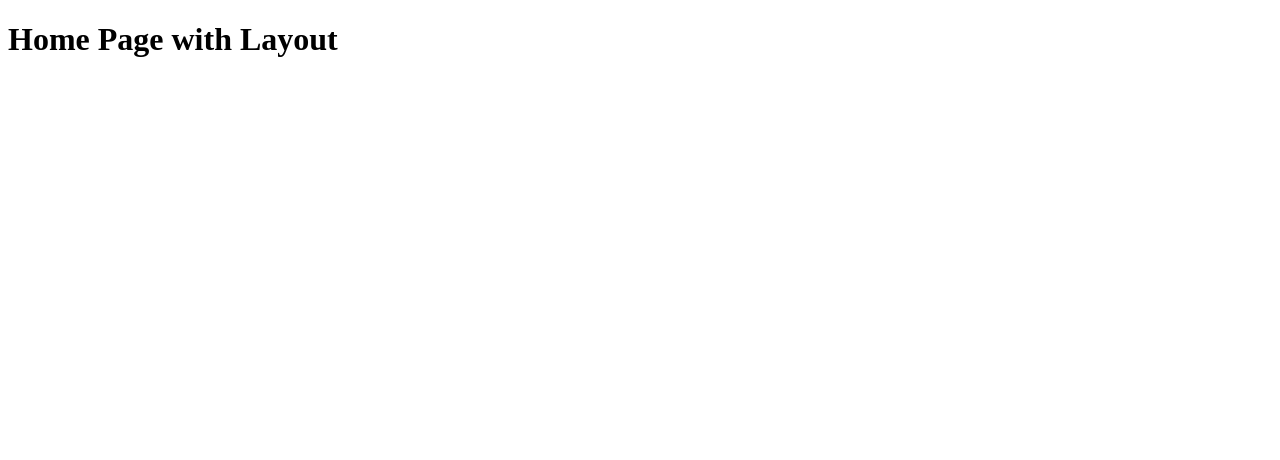
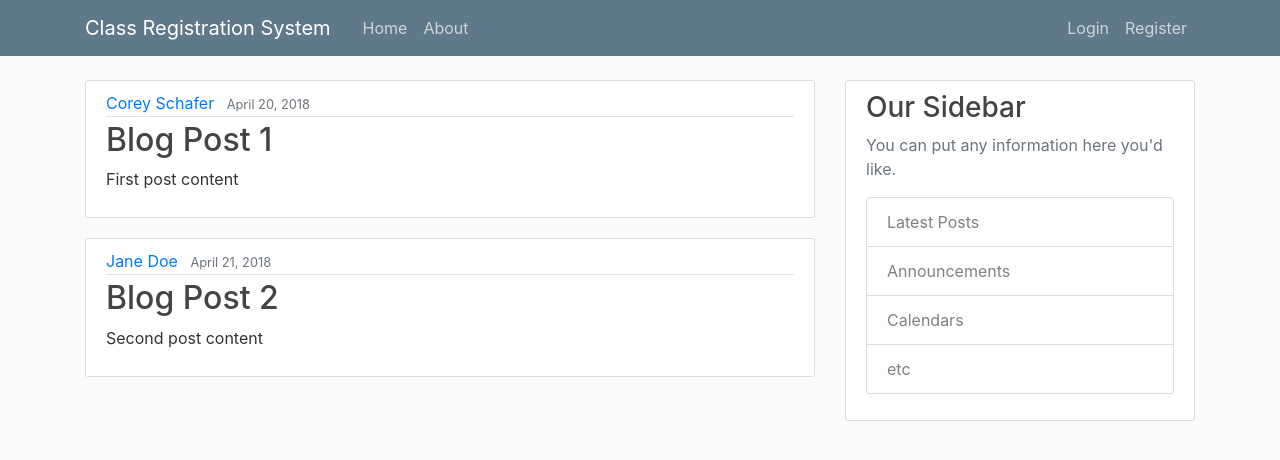
Before and after one commit to Arda13/TermProject_1stSemester_PySQL, a Flask app: page / in a window 1280 px wide. Shown: the top 460 px of the page. Run offline with Flask 2, Linux system fonts and the light colour scheme; some libraries are stand-ins or nearby versions.

Commit message:
progress

```diff
--- a/app.py
+++ b/app.py
@@ -1,9 +1,24 @@
-from flask import Flask, render_template
+from flask import Flask, render_template, url_for
 app = Flask(__name__)
+
+posts = [
+    {
+        'author': 'Corey Schafer',
+        'title': 'Blog Post 1',
+        'content': 'First post content',
+        'date_posted': 'April 20, 2018'
+    },
+    {
+        'author': 'Jane Doe',
+        'title': 'Blog Post 2',
+        'content': 'Second post content',
+        'date_posted': 'April 21, 2018'
+    }
+]
 
 @app.route("/")
 def home():
-    return render_template("home.html",title="Home")
+    return render_template("home.html",title="Home",posts=posts)
 
 @app.route("/about")
 def about():
--- /dev/null
+++ b/static/main.css
@@ -0,0 +1,85 @@
+body {
+  background: #fafafa;
+  color: #333333;
+  margin-top: 5rem;
+}
+
+h1,
+h2,
+h3,
+h4,
+h5,
+h6 {
+  color: #444444;
+}
+
+.bg-steel {
+  background-color: #5f788a;
+}
+
+.site-header .navbar-nav .nav-link {
+  color: #cbd5db;
+}
+
+.site-header .navbar-nav .nav-link:hover {
+  color: #ffffff;
+}
+
+.site-header .navbar-nav .nav-link.active {
+  font-weight: 500;
+}
+
+.content-section {
+  background: #ffffff;
+  padding: 10px 20px;
+  border: 1px solid #dddddd;
+  border-radius: 3px;
+  margin-bottom: 20px;
+}
+
+.article-title {
+  color: #444444;
+}
+
+a.article-title:hover {
+  color: #428bca;
+  text-decoration: none;
+}
+
+.article-content {
+  white-space: pre-line;
+}
+
+.article-img {
+  height: 65px;
+  width: 65px;
+  margin-right: 16px;
+}
+
+.article-metadata {
+  padding-bottom: 1px;
+  margin-bottom: 4px;
+  border-bottom: 1px solid #e3e3e3;
+}
+
+.article-metadata a:hover {
+  color: #333;
+  text-decoration: none;
+}
+
+.article-svg {
+  width: 25px;
+  height: 25px;
+  vertical-align: middle;
+}
+
+.account-img {
+  height: 125px;
+  width: 125px;
+  margin-right: 20px;
+  margin-bottom: 16px;
+}
+
+.account-heading {
+  font-size: 2.5rem;
+}
--- a/templates/home.html
+++ b/templates/home.html
@@ -1,4 +1,15 @@
 {% extends "layout.html" %}
 {% block content %}
-    <h1>Home Page with Layout</h1>
+    {% for post in posts %}
+        <article class="media content-section">
+          <div class="media-body">
+            <div class="article-metadata">
+              <a class="mr-2" href="#">{{ post.author }}</a>
+              <small class="text-muted">{{ post.date_posted }}</small>
+            </div>
+            <h2><a class="article-title" href="#">{{ post.title }}</a></h2>
+            <p class="article-content">{{ post.content }}</p>
+          </div>
+        </article>
+    {% endfor %}
 {% endblock content %}
--- a/templates/layout.html
+++ b/templates/layout.html
@@ -1,14 +1,69 @@
 <!DOCTYPE html>
 <html>
 <head>
+    <!-- Required meta tags -->
+    <meta charset="utf-8">
+    <meta name="viewport" content="width=device-width, initial-scale=1, shrink-to-fit=no">
+
+    <!-- Bootstrap CSS -->
+    <link rel="stylesheet" href="https://maxcdn.bootstrapcdn.com/bootstrap/4.0.0/css/bootstrap.min.css" integrity="sha384-Gn5384xqQ1aoWXA+058RXPxPg6fy4IWvTNh0E263XmFcJlSAwiGgFAW/dAiS6JXm" crossorigin="anonymous">
+
+    <link rel="stylesheet" type="text/css" href="{{ url_for('static', filename='main.css') }}">
+
     {% if title %}
-            <title>{{ title }}</title>
+        <title>Flask Blog - {{ title }}</title>
     {% else %}
-            <title>Class Registration System</ti>
+        <title>Class Registration System</title>
     {% endif %}
 </head>
 <body>
-        {% block content %}
-        {% endblock %}
+    <header class="site-header">
+      <nav class="navbar navbar-expand-md navbar-dark bg-steel fixed-top">
+        <div class="container">
+          <a class="navbar-brand mr-4" href="/">Class Registration System</a>
+          <button class="navbar-toggler" type="button" data-toggle="collapse" data-target="#navbarToggle" aria-controls="navbarToggle" aria-expanded="false" aria-label="Toggle navigation">
+            <span class="navbar-toggler-icon"></span>
+          </button>
+          <div class="collapse navbar-collapse" id="navbarToggle">
+            <div class="navbar-nav mr-auto">
+              <a class="nav-item nav-link" href="/">Home</a>
+              <a class="nav-item nav-link" href="/about">About</a>
+            </div>
+            <!-- Navbar Right Side -->
+            <div class="navbar-nav">
+              <a class="nav-item nav-link" href="/login">Login</a>
+              <a class="nav-item nav-link" href="/register">Register</a>
+            </div>
+          </div>
+        </div>
+      </nav>
+    </header>
+    <main role="main" class="container">
+      <div class="row">
+        <div class="col-md-8">
+          {% block content %}{% endblock %}
+        </div>
+        <div class="col-md-4">
+          <div class="content-section">
+            <h3>Our Sidebar</h3>
+            <p class='text-muted'>You can put any information here you'd like.
+              <ul class="list-group">
+                <li class="list-group-item list-group-item-light">Latest Posts</li>
+                <li class="list-group-item list-group-item-light">Announcements</li>
+                <li class="list-group-item list-group-item-light">Calendars</li>
+                <li class="list-group-item list-group-item-light">etc</li>
+              </ul>
+            </p>
+          </div>
+        </div>
+      </div>
+    </main>
+
+
+    <!-- Optional JavaScript -->
+    <!-- jQuery first, then Popper.js, then Bootstrap JS -->
+    <script src="https://code.jquery.com/jquery-3.2.1.slim.min.js" integrity="sha384-KJ3o2DKtIkvYIK3UENzmM7KCkRr/rE9/Qpg6aAZGJwFDMVNA/GpGFF93hXpG5KkN" crossorigin="anonymous"></script>
+    <script src="https://cdnjs.cloudflare.com/ajax/libs/popper.js/1.12.9/umd/popper.min.js" integrity="sha384-ApNbgh9B+Y1QKtv3Rn7W3mgPxhU9K/ScQsAP7hUibX39j7fakFPskvXusvfa0b4Q" crossorigin="anonymous"></script>
+    <script src="https://maxcdn.bootstrapcdn.com/bootstrap/4.0.0/js/bootstrap.min.js" integrity="sha384-JZR6Spejh4U02d8jOt6vLEHfe/JQGiRRSQQxSfFWpi1MquVdAyjUar5+76PVCmYl" crossorigin="anonymous"></script>
 </body>
 </html>
```
Lines whose indentation alone changed are shown as unchanged.
